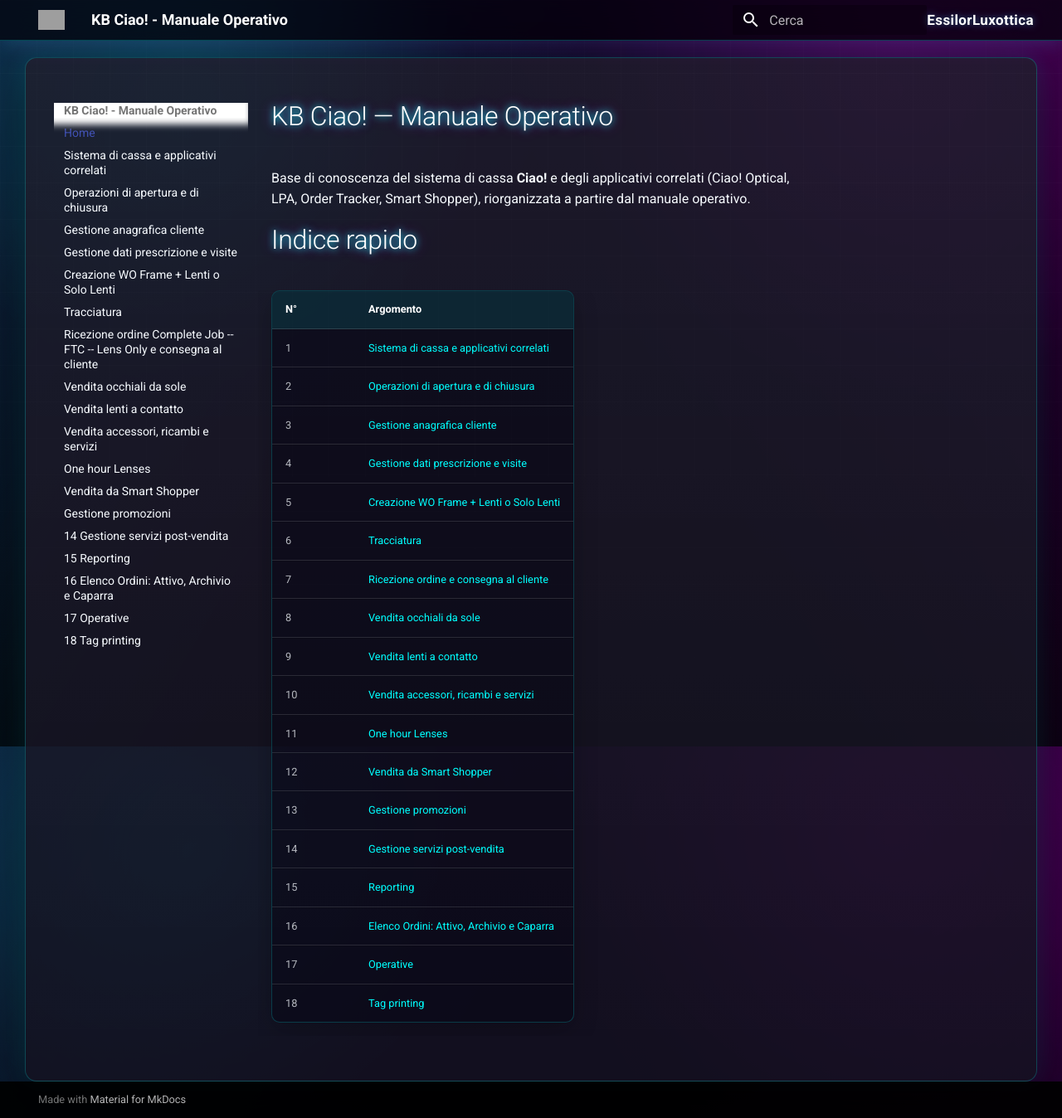
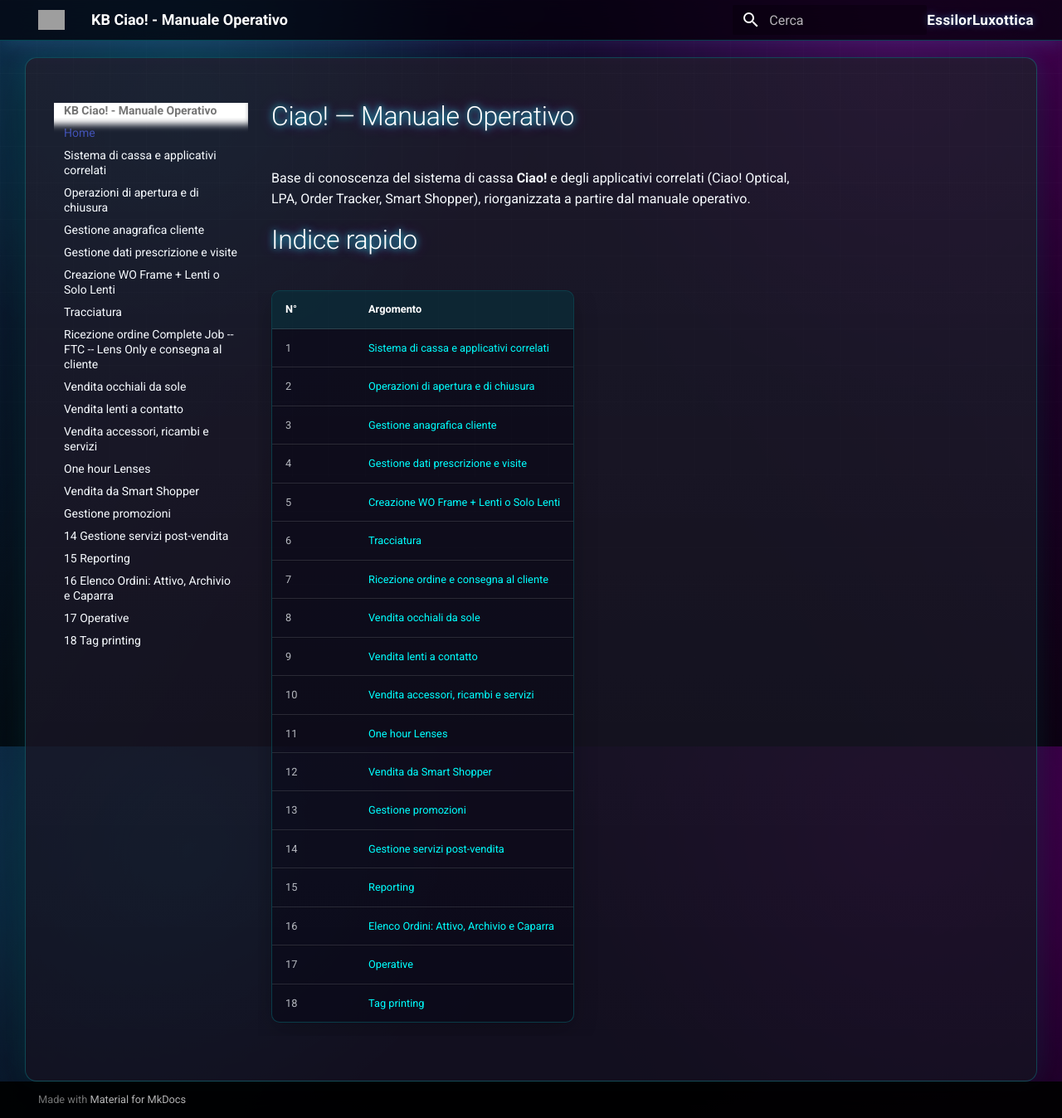
Before and after one commit to khalilahmed3/kb-CIAO, an MkDocs documentation site: the page built from docs/index.md, in a window 1280 px wide and 1348 px high. Shown: the whole window at 83% size. Built offline with MkDocs 1.6.1 and Material for MkDocs 9.7.7, drawn with Linux system fonts in a browser that asks for light colours; grey boxes are pictures that could not be loaded.

```diff
--- a/docs/index.md
+++ b/docs/index.md
@@ -2,7 +2,7 @@
 title: "Ciao! — Manuale Operativo"
 ---
 
-# KB Ciao! — Manuale Operativo
+#Ciao! — Manuale Operativo
 
 Base di conoscenza del sistema di cassa **Ciao!** e degli applicativi correlati (Ciao! Optical, LPA, Order Tracker, Smart Shopper), riorganizzata a partire dal manuale operativo.
 
```
